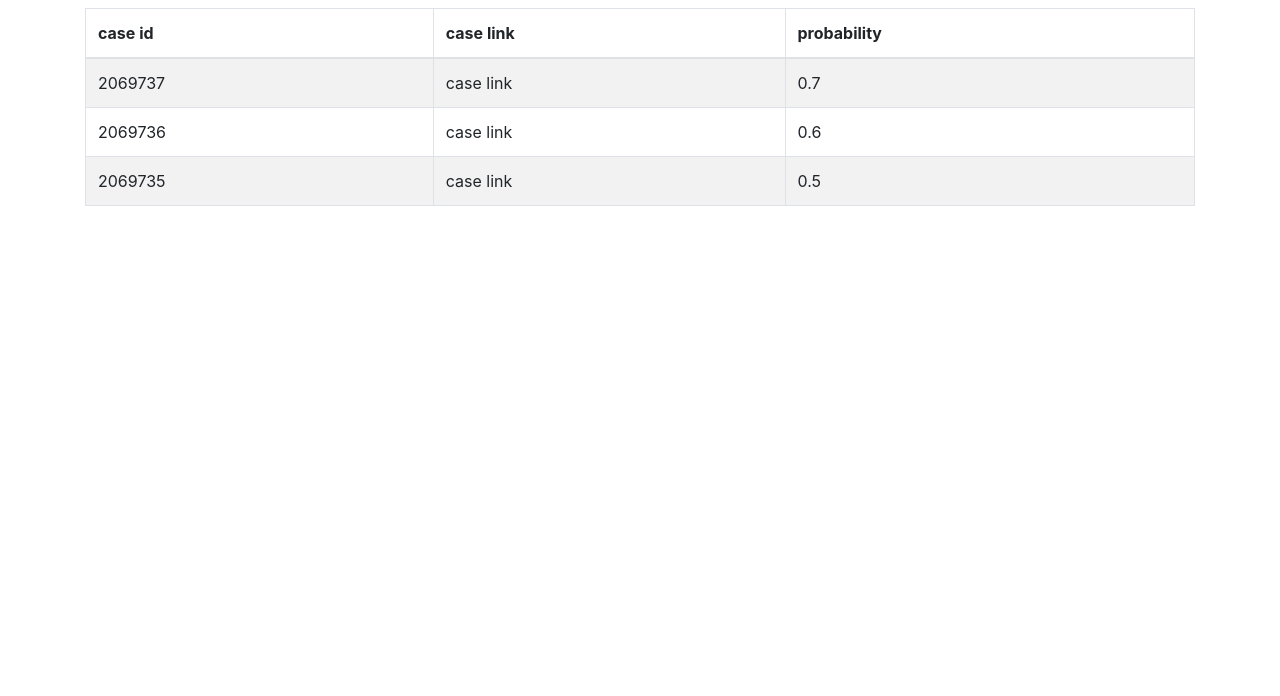
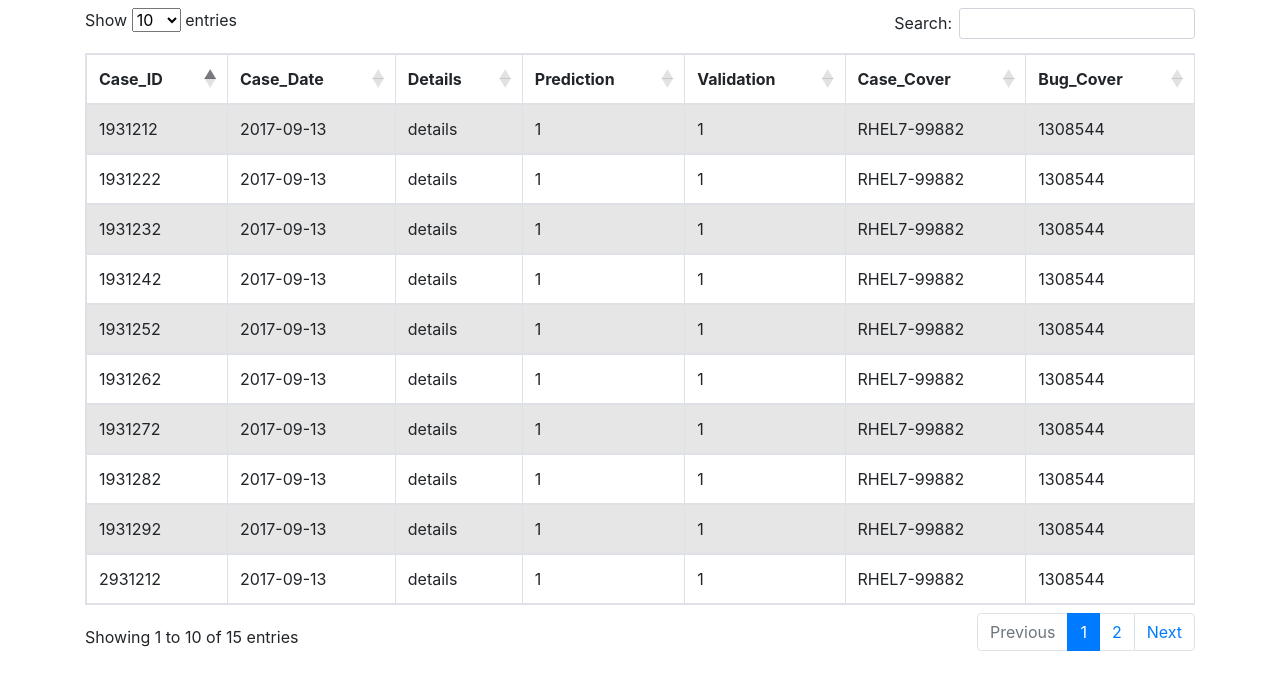
Before and after one commit to sgaoshang/seeker, a Flask app: page / in a window 1280 px wide. Shown: the part 104-800 px from the top of the page. Run offline with Flask 2, Linux system fonts and the light colour scheme; data comes from the database, SQL or seed files in the repository; some libraries are stand-ins or nearby versions.

Commit message:
improve, import datatables

```diff
--- a/seeker/__init__.py
+++ b/seeker/__init__.py
@@ -33,7 +33,7 @@ def create_app(test_config=None):
     @app.route('/start')
     def start():
         from flask import render_template
-        return render_template('starter.html')
+        return render_template('tables.html')
 
     # register the database commands
     from seeker import db
--- a/seeker/case.py
+++ b/seeker/case.py
@@ -14,9 +14,9 @@ def show_case():
     """show all the cases, descend by probability."""
     db = get_db()
     cases = db.execute(
-        'SELECT case_id, case_link, probability, author_id, username'
+        'SELECT case_id, case_date, predict, validate, case_cover, bug_cover, author_id, username'
         ' FROM cases c JOIN user u ON c.author_id = u.id'
-        ' ORDER BY probability DESC'
+        ' ORDER BY case_date DESC'
     ).fetchall()
     return render_template('case/index.html', cases=cases)
 
--- a/seeker/schema.sql
+++ b/seeker/schema.sql
@@ -12,8 +12,11 @@ CREATE TABLE user (
 
 CREATE TABLE cases (
   case_id INTEGER PRIMARY KEY,
-  case_link CHAR(50) NOT NULL,
-  probability REAL NOT NULL,
+  case_date DATE NOT NULL,
+  predict BOOLEAN NOT NULL,
+  validate BOOLEAN,
+  case_cover CHAR(50),
+  bug_cover CHAR(50),
   author_id INTEGER NOT NULL,
   FOREIGN KEY (author_id) REFERENCES user (id)
 );
@@ -25,6 +28,18 @@ VALUES
 
 INSERT INTO cases
 VALUES
-  (02069736, 'case link', 0.6, 1),
-  (02069737, 'case link', 0.7, 1),
-  (02069735, 'case link', 0.5, 1);
+  (01931212, '2017-09-13', 1, 1,'RHEL7-99882','1308544',1),
+  (01931222, '2017-09-13', 1, 1,'RHEL7-99882','1308544',1),
+  (01931232, '2017-09-13', 1, 1,'RHEL7-99882','1308544',1),
+  (01931242, '2017-09-13', 1, 1,'RHEL7-99882','1308544',1),
+  (01931252, '2017-09-13', 1, 1,'RHEL7-99882','1308544',1),
+  (01931262, '2017-09-13', 1, 1,'RHEL7-99882','1308544',1),
+  (01931272, '2017-09-13', 1, 1,'RHEL7-99882','1308544',1),
+  (01931282, '2017-09-13', 1, 1,'RHEL7-99882','1308544',1),
+  (01931292, '2017-09-13', 1, 1,'RHEL7-99882','1308544',1),
+  (02931212, '2017-09-13', 1, 1,'RHEL7-99882','1308544',1),
+  (03931212, '2017-09-13', 1, 1,'RHEL7-99882','1308544',1),
+  (04931212, '2017-09-13', 1, 1,'RHEL7-99882','1308544',1),
+  (05931212, '2017-09-13', 1, 1,'RHEL7-99882','1308544',1),
+  (06931212, '2017-09-13', 1, 1,'RHEL7-99882','1308544',1),
+  (07931212, '2017-09-13', 1, 1,'RHEL7-99882','1308544',1);
--- a/seeker/templates/case/index.html
+++ b/seeker/templates/case/index.html
@@ -5,22 +5,45 @@
 {% endblock %}
 
 {% block content %}
+  <!-- DataTables -->
+  <link rel="stylesheet" href="https://cdnjs.cloudflare.com/ajax/libs/twitter-bootstrap/4.1.1/css/bootstrap.css">
+  <link rel="stylesheet" href="https://cdn.datatables.net/1.10.19/css/dataTables.bootstrap4.min.css">
+  <script src="https://code.jquery.com/jquery-3.3.1.js"></script>
+  <script src="https://cdn.datatables.net/1.10.19/js/jquery.dataTables.min.js"></script>
+  <script src="https://cdn.datatables.net/1.10.19/js/dataTables.bootstrap4.min.js"></script>
   <table class="table table-striped table-bordered table-hover" id="show_case_table">
     <thead>
       <tr>
-        <th>case id</th>
-        <th>case link</th>
-        <th>probability</th>
+        <th>Case_ID</th>
+        <th>Case_Date</th>
+        <th>Details</th>
+        <th>Prediction</th>
+        <th>Validation</th>
+        <th>Case_Cover</th>
+        <th>Bug_Cover</th>
       </tr>
     </thead>
     <tbody>
       {% for case in cases %}
         <tr>
           <td>{{ case["case_id"] }}</td>
-          <td>{{ case["case_link"] }}</td>
-          <td>{{ case["probability"] }}</td>
+          <td>{{ case["case_date"] }}</td>
+          <td>details</td>
+          <td>{{ case["predict"] }}</td>
+          <td>{{ case["validate"] }}</td>
+          <td>{{ case["case_cover"] }}</td>
+          <td>{{ case["bug_cover"] }}</td>
         </tr>
       {% endfor %}
     </tbody>
   </table>
+
+  <script>
+  $(document).ready(function() {
+      $('#show_case_table').DataTable();
+  } );
+  </script>
+<!-- https://polarion.engineering.redhat.com/polarion/#/project/RedHatEnterpriseLinux7/workitem?id= -->
+<!-- https://bugzilla.redhat.com/show_bug.cgi?id= -->
+<!-- https://access.redhat.com/support/cases/#/case/ -->
 {% endblock %}
```
Also changed, not shown: seeker/templates/base.html (+4 -8 lines), seeker/templates/tables.html (added, +33 -0 lines).
